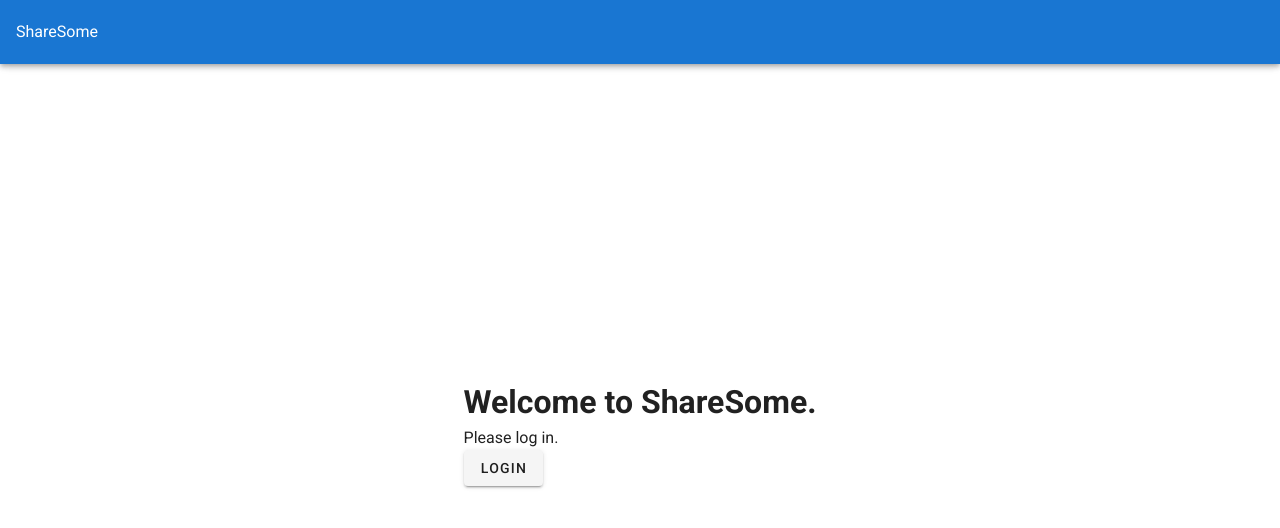
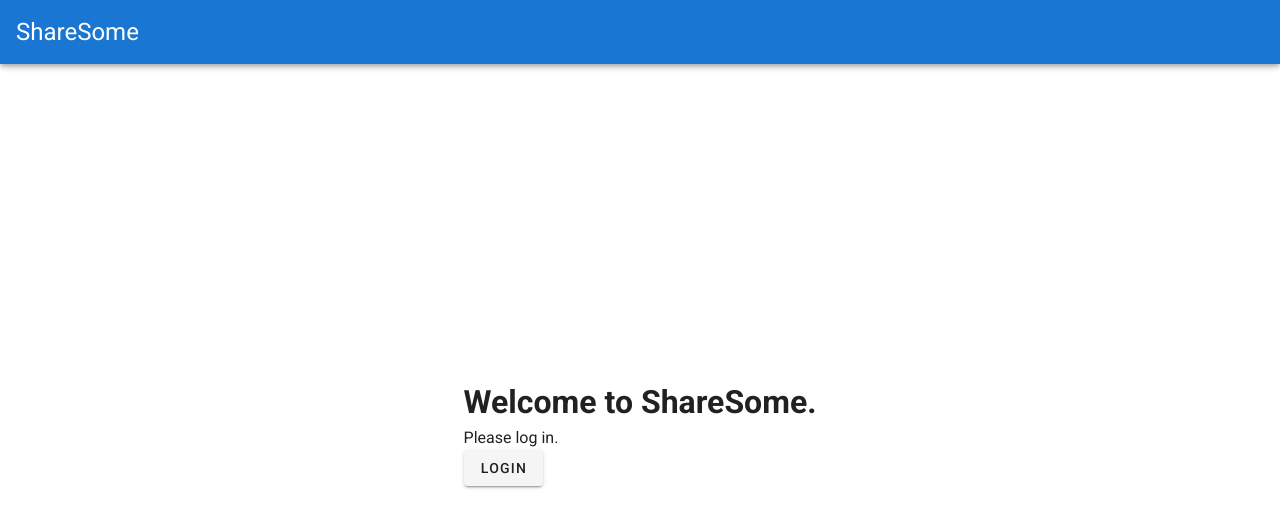
Before and after one commit to strazovan/via-semestral-work, a Vue app in the folder frontend/: page / in a window 1280 px wide. Shown: the top 528 px of the page. Built offline with nearby package versions, Linux system fonts and the light colour scheme; no server answers.

Commit message:
app name font size

```diff
--- a/frontend/src/App.vue
+++ b/frontend/src/App.vue
@@ -1,7 +1,7 @@
 <template>
   <v-app>
     <v-app-bar app color="primary" dark>
-      <span>ShareSome</span>
+      <span class="text-h5">ShareSome</span>
       <v-spacer></v-spacer>
       <span>{{ username }}</span>
     </v-app-bar>
```
